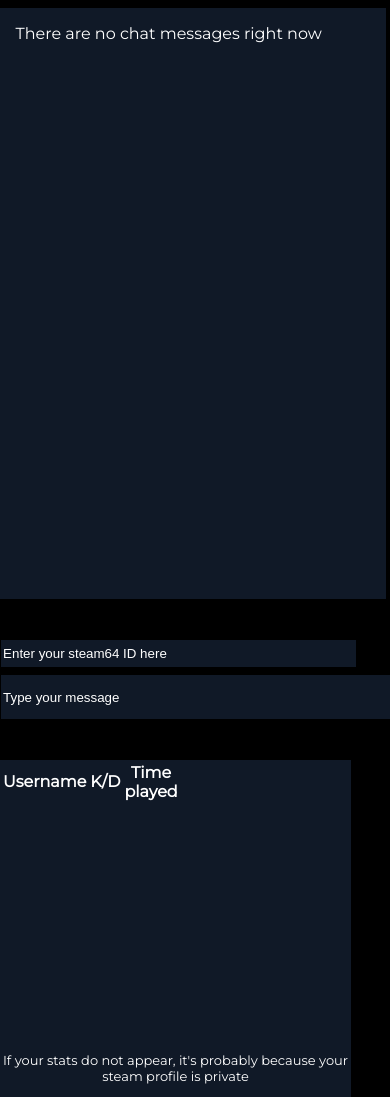
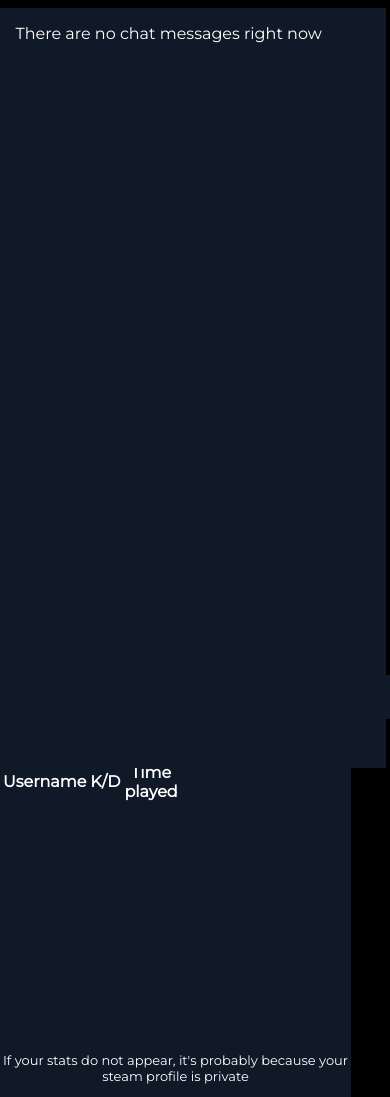
Before and after one commit to dcadarko/CS-GO-chat-, a plain HTML site: page index.html in a window 390 px wide. Drawn offline with nearby package versions, Linux system fonts and the light colour scheme; no server answers.

Commit message:
Mobile design better now

```diff
--- a/chat.css
+++ b/chat.css
@@ -152,7 +152,7 @@ td {
 
 @media (max-width: 600px) {
   #messages {
-    height: 70%;
+    height: 90%;
     width: 100vw;
     position: absolute;
     left: -1%;
```
